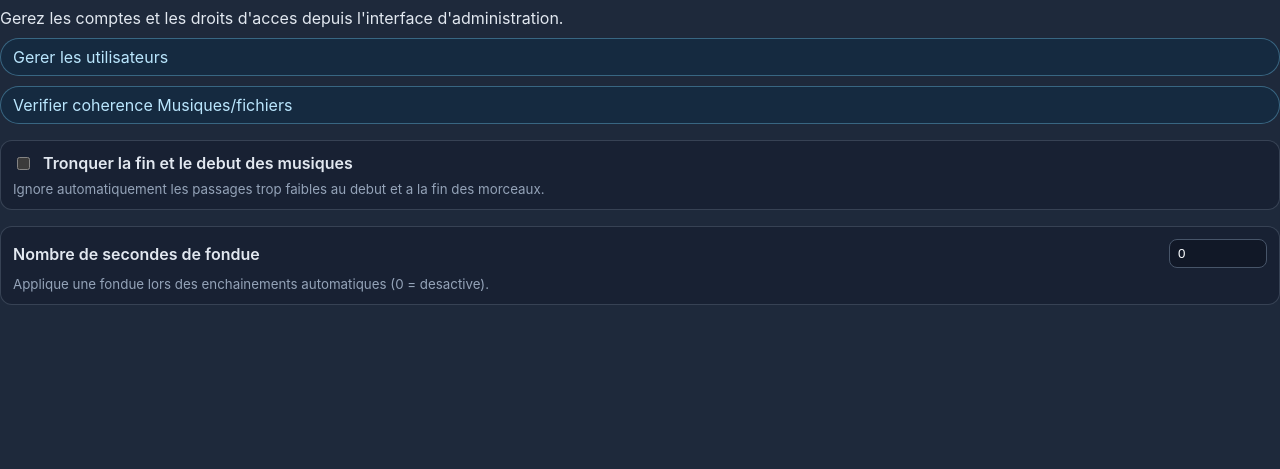
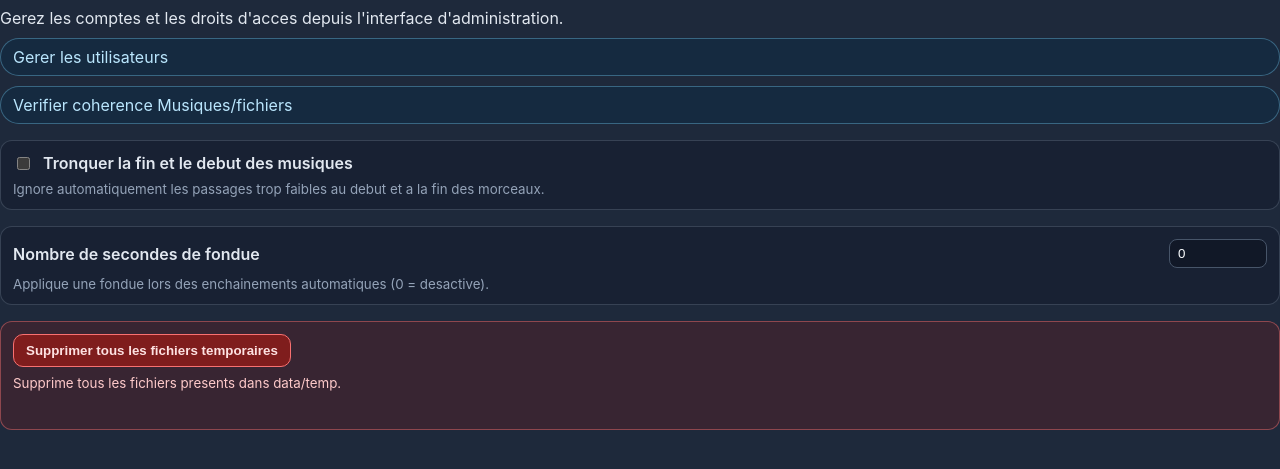
Before and after one commit to antoineg44/ymusic, a PHP site: page /pages/parameters/parameters.html in a window 1280 px wide. Shown: the top 469 px of the page. Run offline with PHP 8.4, Linux system fonts and the light colour scheme.

Commit message:
Bouton supprimer fichiers temporaires

```diff
--- a/web/pages/parameters/parameters.html
+++ b/web/pages/parameters/parameters.html
@@ -77,6 +77,41 @@
         margin-top: 8px;
         color: #94a3b8;
       }
+
+      .settings-danger {
+        margin-top: 16px;
+        padding: 12px;
+        border: 1px solid rgba(248, 113, 113, 0.45);
+        border-radius: 12px;
+        background: rgba(127, 29, 29, 0.28);
+      }
+
+      .settings-danger button {
+        border: 1px solid #f87171;
+        background: #7f1d1d;
+        color: #fee2e2;
+        border-radius: 10px;
+        padding: 8px 12px;
+        font-weight: 700;
+        cursor: pointer;
+      }
+
+      .settings-danger button:disabled {
+        opacity: 0.65;
+        cursor: wait;
+      }
+
+      .settings-danger small {
+        display: block;
+        margin-top: 8px;
+        color: #fecaca;
+      }
+
+      .settings-inline-status {
+        margin-top: 8px;
+        min-height: 18px;
+        font-size: 0.9rem;
+      }
     </style>
   </head>
   <body>
@@ -100,6 +135,12 @@
         </label>
         <small>Applique une fondue lors des enchainements automatiques (0 = desactive).</small>
       </div>
+
+      <div class="settings-danger">
+        <button id="clearTempFilesButton" type="button">Supprimer tous les fichiers temporaires</button>
+        <small>Supprime tous les fichiers presents dans data/temp.</small>
+        <div id="clearTempFilesStatus" class="settings-inline-status" aria-live="polite"></div>
+      </div>
     </section>
 
     <script>
@@ -113,6 +154,8 @@
       const crossfadeSecondsInput = document.getElementById('crossfadeSecondsInput');
       const manageUsersLink = document.getElementById('manageUsersLink');
       const musicIntegrityLink = document.getElementById('musicIntegrityLink');
+      const clearTempFilesButton = document.getElementById('clearTempFilesButton');
+      const clearTempFilesStatus = document.getElementById('clearTempFilesStatus');
 
       function readTrimSetting() {
         try {
@@ -199,6 +242,47 @@
           }
         });
       }
+
+      if (clearTempFilesButton && clearTempFilesStatus) {
+        clearTempFilesButton.addEventListener('click', async () => {
+          const confirmed = window.confirm('Confirmer la suppression de tous les fichiers dans data/temp ?');
+          if (!confirmed) {
+            return;
+          }
+
+          clearTempFilesButton.disabled = true;
+          clearTempFilesStatus.textContent = 'Suppression en cours...';
+          clearTempFilesStatus.style.color = '#fbbf24';
+
+          try {
+            const response = await fetch('../../php/interface.php', {
+              method: 'POST',
+              credentials: 'same-origin',
+              cache: 'no-store',
+              body: new URLSearchParams({ clearTempFiles: '1' }),
+            });
+
+            if (response.status === 401) {
+              window.parent.postMessage({ type: 'USER_LOGGED_OUT' }, '*');
+              return;
+            }
+
+            const payload = await response.json();
+            if (!response.ok || !payload.success) {
+              throw new Error(payload.error || `Erreur API (${response.status})`);
+            }
+
+            const deletedCount = Number(payload.result && payload.result.deletedCount ? payload.result.deletedCount : 0);
+            clearTempFilesStatus.textContent = `${deletedCount} fichier(s) temporaire(s) supprime(s).`;
+            clearTempFilesStatus.style.color = '#86efac';
+          } catch (error) {
+            clearTempFilesStatus.textContent = String(error.message || 'Erreur lors de la suppression.');
+            clearTempFilesStatus.style.color = '#fca5a5';
+          } finally {
+            clearTempFilesButton.disabled = false;
+          }
+        });
+      }
     </script>
   </body>
 </html>
```
Also changed, not shown: web/php/interface.php (+56 -0 lines).
